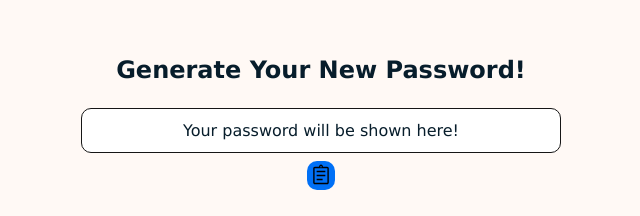
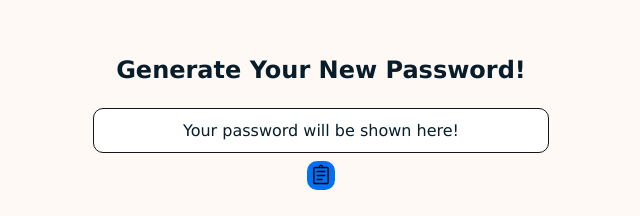
Before and after one commit to Sibgat-Ul/passwordGenerator, a plain HTML site: page index.html in a window 1280 px wide. Shown: the top 216 px of the page, 319-959 px from the left. Drawn offline with Linux system fonts and the light colour scheme.

Commit message:
fixed all issues

```diff
--- a/assets/index.css
+++ b/assets/index.css
@@ -22,7 +22,7 @@ body {
     -webkit-font-smoothing: antialiased;
     -moz-osx-font-smoothing: grayscale;
     font-family: Verdana, Geneva, Tahoma, sans-serif;
-    padding: 2em;
+    padding: 2em 0em;
 }
 
 main {
@@ -47,7 +47,6 @@ h2 {
 
 .displayPassword {
     margin: auto;
-    width: 100%;
     display: flex;
     justify-content: center;
     align-items: center;
@@ -56,7 +55,9 @@ h2 {
     border: 1px solid #161616;
     border-radius: 10px;
     height: 45px;
-    width: 100%;
+    max-width: 100%;
+    width: 95%;
+    min-width: 10em;
 }
 
 button.copybtn {
```
